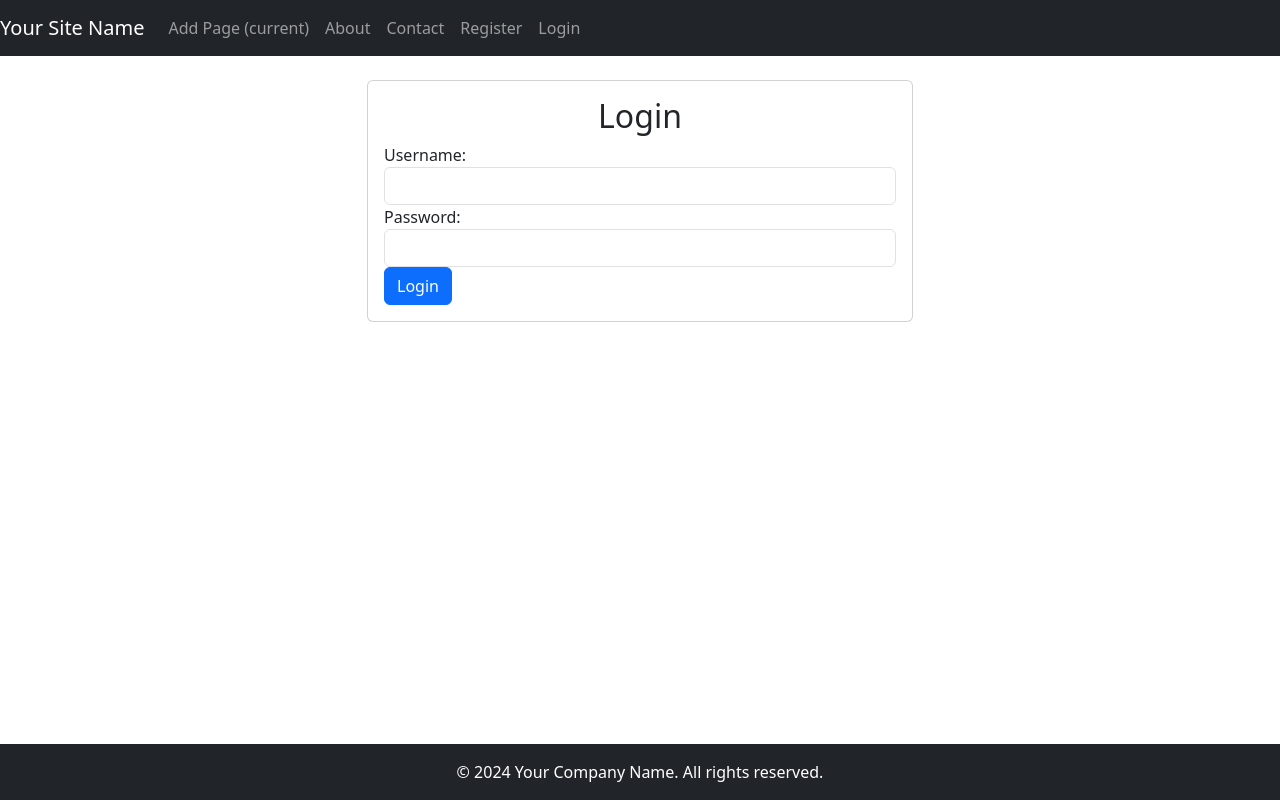
After one commit to igoryashkka/Django-Rehub, a Django app: page /login/ in a window 1280 px wide. The commit adds this page. Run offline with Django 5.2, Linux system fonts and the light colour scheme; some libraries are stand-ins or nearby versions.

Commit message:
auth: register,login

```diff
--- a/base/settings.py
+++ b/base/settings.py
@@ -147,3 +147,5 @@ REST_FRAMEWORK = {
     'rest_framework.permissions.AllowAny', # Or you can use 'IsAuthenticated'
     ]
 }
+
+#LOGIN_REDIRECT_URL = '/'
--- a/women/templates/women/base.html
+++ b/women/templates/women/base.html
@@ -27,9 +27,22 @@
                 <li class="nav-item">
                     <a class="nav-link" href="#">Contact</a>
                 </li>
+                {% if request.user.is_authenticated %}
                 <li class="nav-item">
-                    <a class="nav-link" href="#">Login</a>
+                    <p class="nav-link">{{user.username}}</p>
                 </li>
+                <li class="nav-item">
+                    <a class="nav-link" href="logout">Logout</a>
+                </li>
+                {% else %}
+                <li class="nav-item">
+                    <a class="nav-link" href="register">Register</a>
+                </li>
+                <li class="nav-item">
+                    <a class="nav-link" href="login">Login</a>
+                </li>
+                {% endif %}
+
             </ul>
         </div>
     </nav>
--- /dev/null
+++ b/women/templates/women/login.html
@@ -0,0 +1,29 @@
+{% extends 'women/base.html' %}
+{% block title %}Login{% endblock %}
+{% block content %}
+<div class="container">
+    <div class="row justify-content-center mt-4">
+        <div class="col-md-6">
+            <div class="card">
+                <div class="card-body">
+                    <h2 class="card-title text-center">Login</h2>
+                    <!-- Login Form -->
+                    <form method="post">
+                        {% csrf_token %}
+
+                        <div class="form-group">
+                            <label for="id_username">Username:</label>
+                            <input type="text" name="username" id="id_username" class="form-control" required>
+                        </div>
+                        <div class="form-group">
+                            <label for="id_password">Password:</label>
+                            <input type="password" name="password" id="id_password" class="form-control" required>
+                        </div>
+                        <button type="submit" class="btn btn-primary btn-block">Login</button>
+                    </form>
+                </div>
+            </div>
+        </div>
+    </div>
+</div>
+{% endblock %}
--- a/women/urls.py
+++ b/women/urls.py
@@ -10,5 +10,8 @@ urlpatterns = [
     path('show_cat/<int:cat_id>',ShowCategory.as_view(),name='cat'),
     path('cat/<int:catid>/',views.cat),
     path('addpage',AddPage.as_view(),name='addpage'),
-    path('show_cat/addpage',AddPage.as_view(),name='addpage')#Kostulь?
+    path('show_cat/addpage',AddPage.as_view(),name='addpage'),#Kostulь?
+    path('register/',RegisterUser.as_view(),name = 'register'),
+    path('login/',LoginUser.as_view(),name = 'login'),
+    path('logout/',logout_user,name = 'logout')
 ]
--- a/women/views.py
+++ b/women/views.py
@@ -6,6 +6,10 @@ from django.views.generic.detail import DetailView
 from django.views.generic.edit import CreateView
 from django.contrib.auth.mixins import LoginRequiredMixin
 from django.contrib.auth.decorators import login_required
+from django.urls import reverse_lazy
+from django.contrib.auth.forms import UserCreationForm, AuthenticationForm
+from django.contrib.auth.views import LoginView
+from django.contrib.auth import authenticate, logout,login
 # Create your views here.
 from .models import *
 from .forms import *
@@ -53,9 +57,31 @@ class AddPage(LoginRequiredMixin,CreateView):
     template_name = 'women/addpage.html'
     #success_url = reverse_lazy('home') ???
 
+class RegisterUser(CreateView):
+    form_class = RegisterUserForm
+    template_name = 'women/register.html'
+    success_url = reverse_lazy('login')
+
+    def form_valid(self,form):
+        user = form.save()
+        login(self.request, user)
+        return redirect('home')
+
+class LoginUser(LoginView):
+    form_class = AuthenticationForm
+    template_name = 'women/login.html'
+    success_url = reverse_lazy('home')
+
+    def get_success_url(self):
+        return reverse_lazy('home')
+
 @login_required
 def about(request):
     return render(request,'women/about.html', {'title':'Text Title About','list_data':list_data_about})
+
+def logout_user(request):
+    logout(request)
+    return redirect('login')
 
 def women(request):
     print(request)
@@ -86,8 +112,5 @@ def cat(request,catid):
 def contact(requset):
     return HttpResponse(f"contact")
 
-def login(requset):
-    return HttpResponse(f"login")
-
 def pageNotFound(requet,exception):
     return HttpResponseNotFound("Not Found")
```
Also changed, not shown: women/forms.py (+7 -0 lines), women/templates/women/register.html (added, +20 -0 lines), db.sqlite3.
